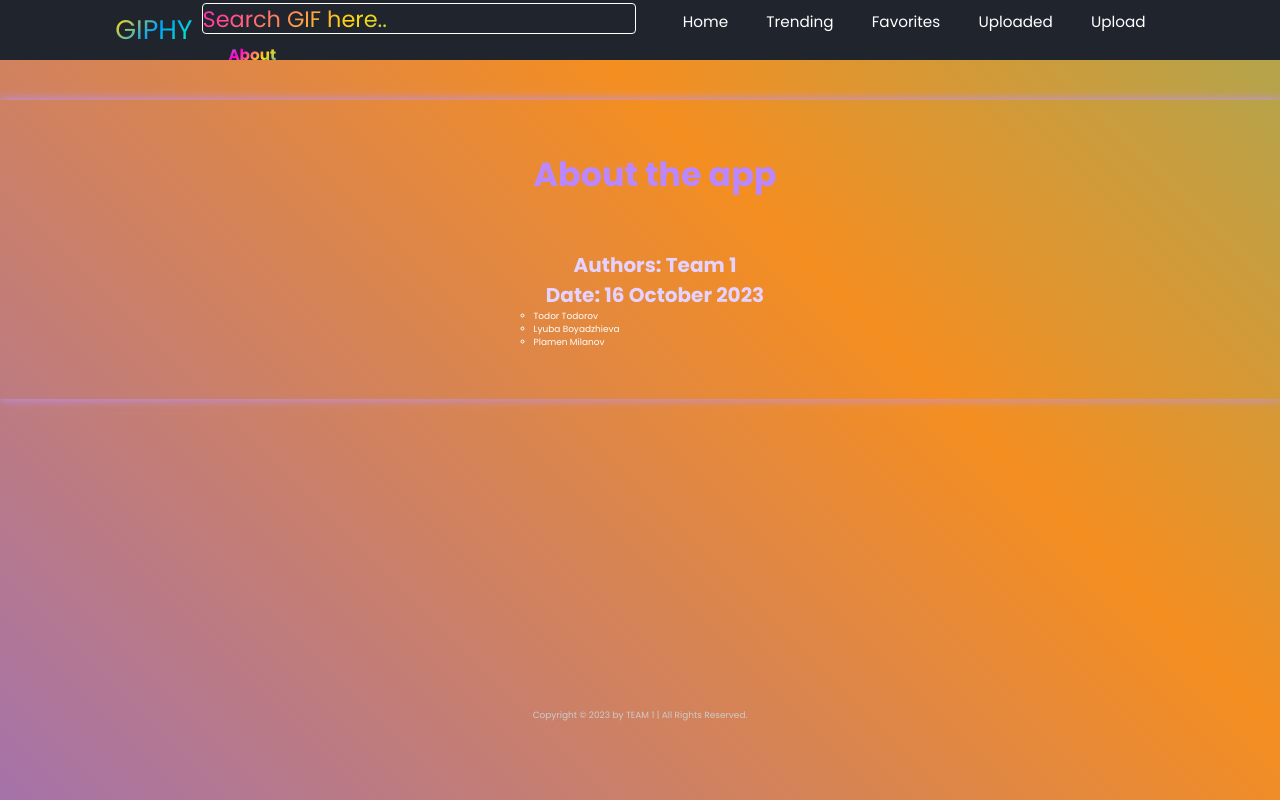
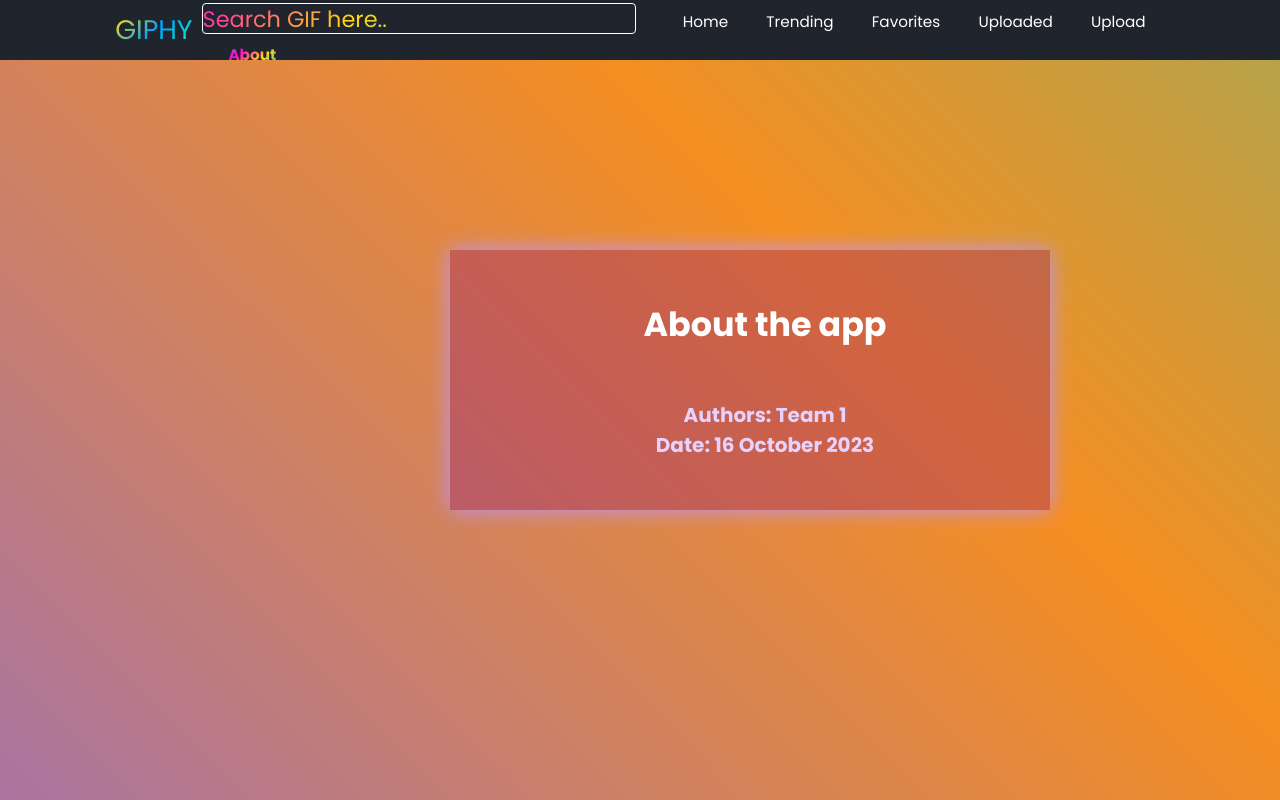
Before and after one commit to TEAM-1-FIRST-PROJECT/WEB-PROJECT-1, a website with bundled scripts: page assets/index.html in a window 1280 px wide. Both pictures are taken after a click on the link "About". Shown: the top 800 px of the page. Built offline with nearby package versions, Linux system fonts and the light colour scheme; no server answers.

Commit message:
about page css update

```diff
--- a/assets/src/views/about-view.js
+++ b/assets/src/views/about-view.js
@@ -4,11 +4,6 @@ export const toAboutView = () => `
     <h1>About the app</h1>
     <h2>Authors: Team 1</h2>
     <h2>Date: 16 October 2023</h2>
-    <ul>
-      <li>Todor Todorov</li>
-      <li>Lyuba Boyadzhieva</li>
-      <li>Plamen Milanov</li>
-    </ul>
   </div>
 </div>
 `;
--- a/assets/styles/style.css
+++ b/assets/styles/style.css
@@ -32,6 +32,8 @@ html {
 body {
   background: var(--bg-color);
   color: var(--text-color);
+  margin: 0;
+  padding: 0;
 }
 
 .header {
@@ -260,7 +262,7 @@ input#search {
 
 
 #about h1 {
-  color: rgb(187, 135, 255);
+  color: white;
   margin-bottom: 50px;
   font-size: 25pt;
 }
@@ -270,10 +272,10 @@ input#search {
   font-size: 15pt;
 }
 
-#about > div > ul {
+/* #about > div > ul {
   align-items: center;
   list-style-type: circle;
-}
+} */
 
 /* End about styles */
 
@@ -496,14 +498,13 @@ img {
   display: flex;
   justify-content: center;
   align-items: center;
-  box-shadow: 0 0 10px #BD93F9;
-  margin-top: 100px;
+  box-shadow: 0 0 20px #BD93F9;
+  margin-top: 250px;
   margin-bottom: 300px;
-}
-
-#about #container {
-border-radius: 8px;
-padding: 20px;
+  margin-left: 450px;
+  background-color: rgba(128, 0, 128, 0.3);
+  max-width: 600px;
+  width: 100%;
 }
 
 #about .content {
@@ -518,4 +519,5 @@ padding: 20px;
 
 
 
+
 /* End upload form*/
```
